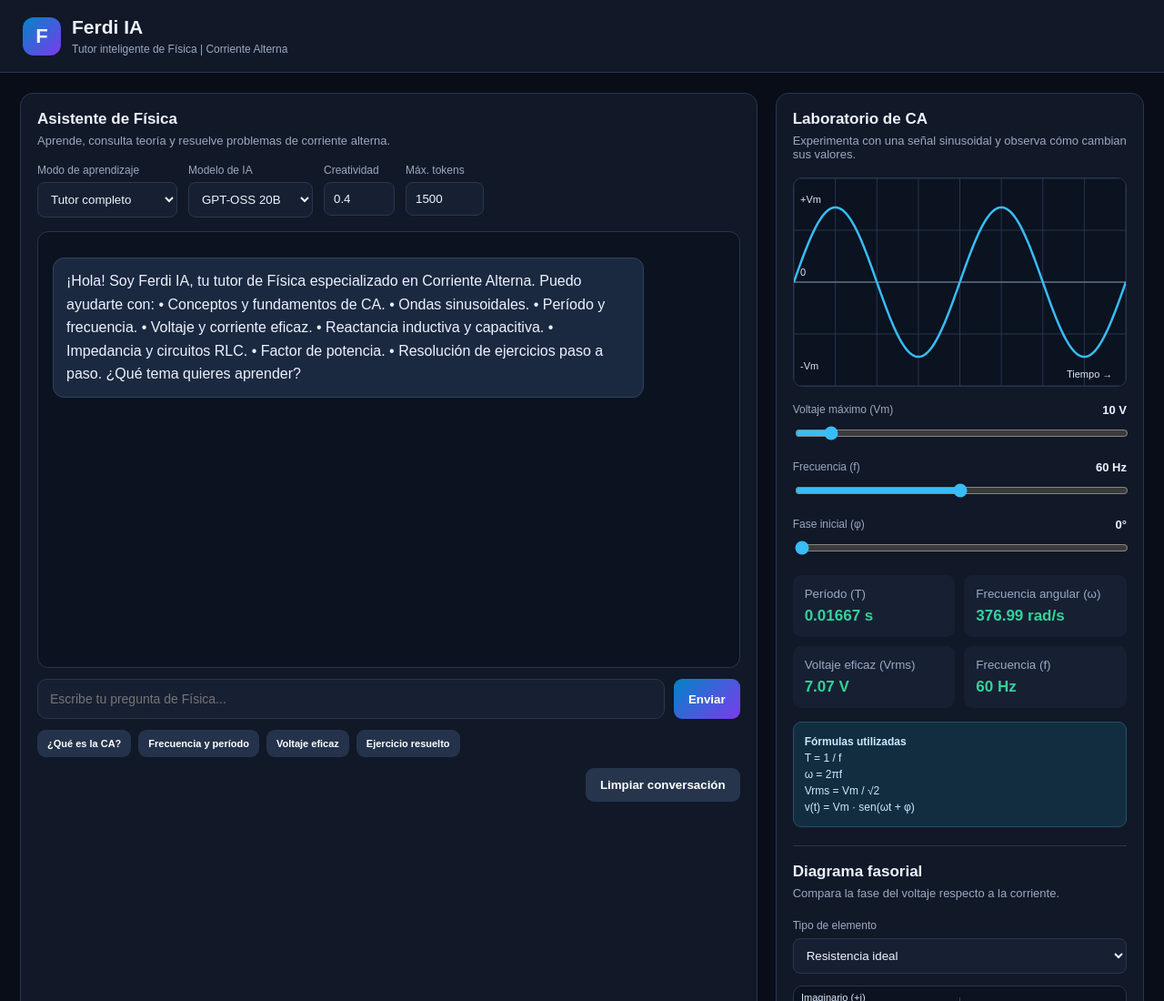
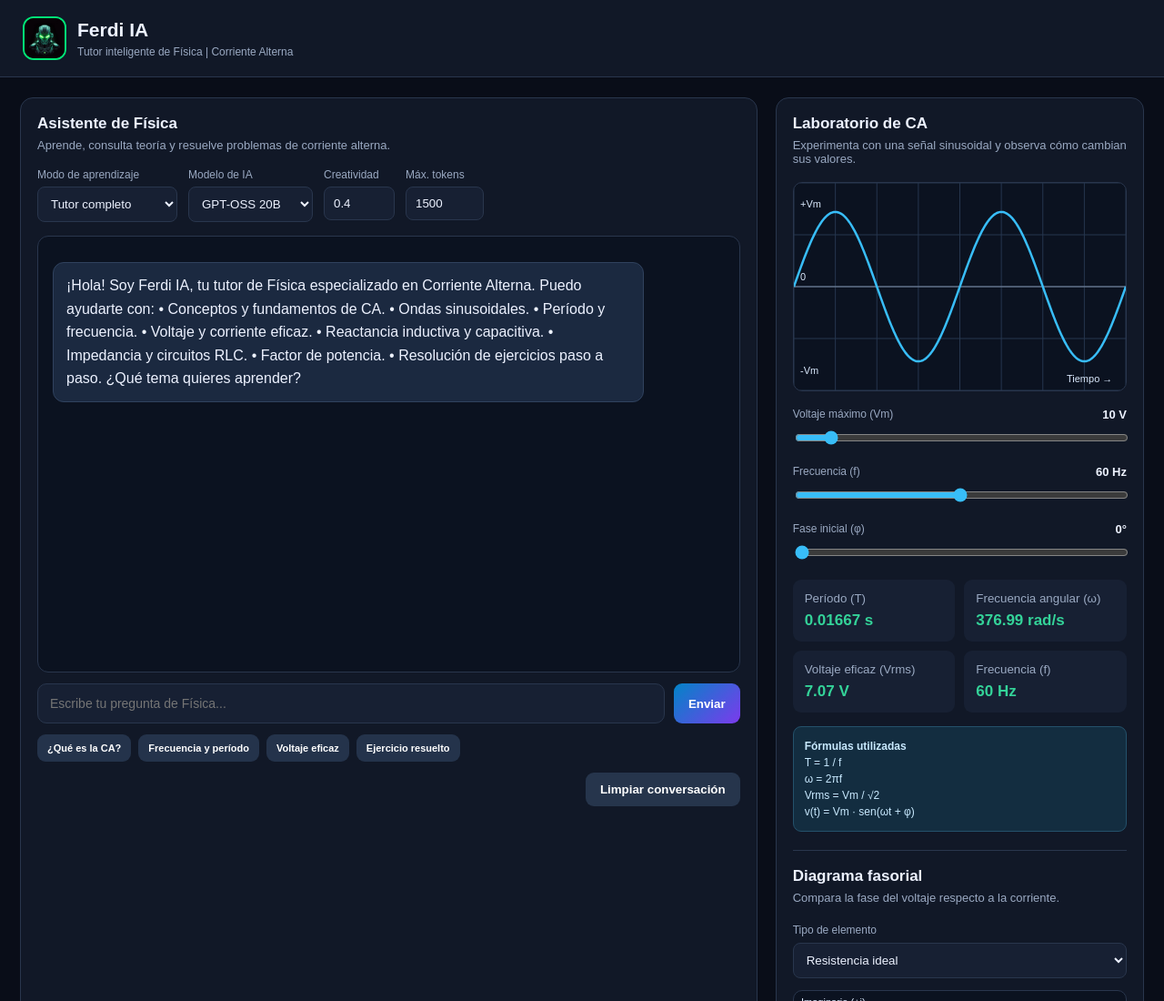
Before and after one commit to giacomo-gonzales/Ferdi-IA, a plain HTML site: page frontend/index.html in a window 1280 px wide. Shown: the top 1100 px of the page at 91% size. Drawn offline with nearby package versions, Linux system fonts and the light colour scheme.

Commit message:
Actualiza interfaz y avatar de Ferdi IA

```diff
--- a/frontend/index.html
+++ b/frontend/index.html
@@ -374,6 +374,15 @@ footer {
 
     #chat { height: 420px; }
 }
+
+.ferdi-avatar {
+    width: 48px;
+    height: 48px;
+    border-radius: 12px;
+    object-fit: cover;
+    border: 2px solid #00e676;
+}
+
 </style>
 </head>
 
@@ -381,11 +390,20 @@ footer {
 
 <header>
     <div class="brand">
-        <div class="logo">F</div>
+
+        <img
+            src="/assets/ferdi-avatar.png"
+            alt="Avatar de Ferdi-IA"
+            class="ferdi-avatar"
+        >
+
         <div>
             <h1>Ferdi IA</h1>
-            <div class="subtitle">Tutor inteligente de Física | Corriente Alterna</div>
+            <div class="subtitle">
+                Tutor inteligente de Física | Corriente Alterna
+            </div>
         </div>
+
     </div>
 </header>
 
```
Also changed, not shown: assets/ferdi-avatar.png (added), 2 other files.
